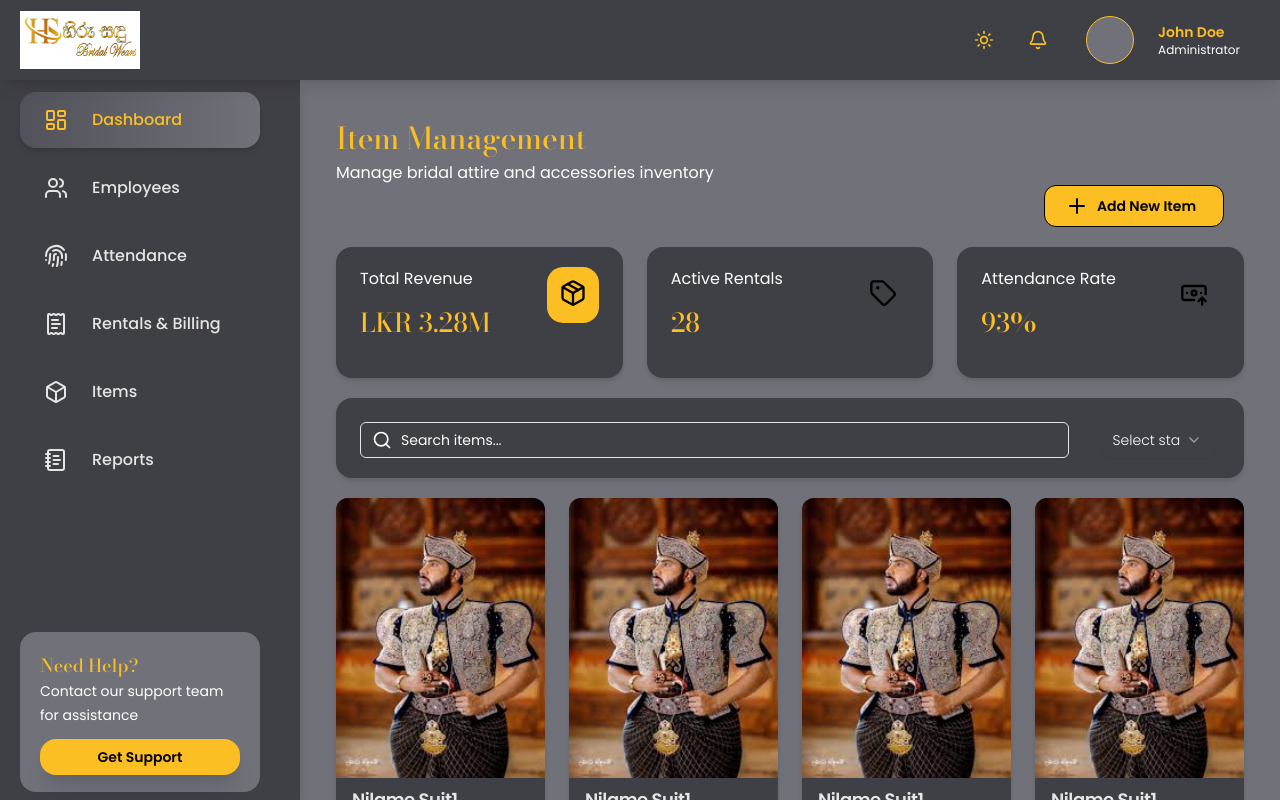
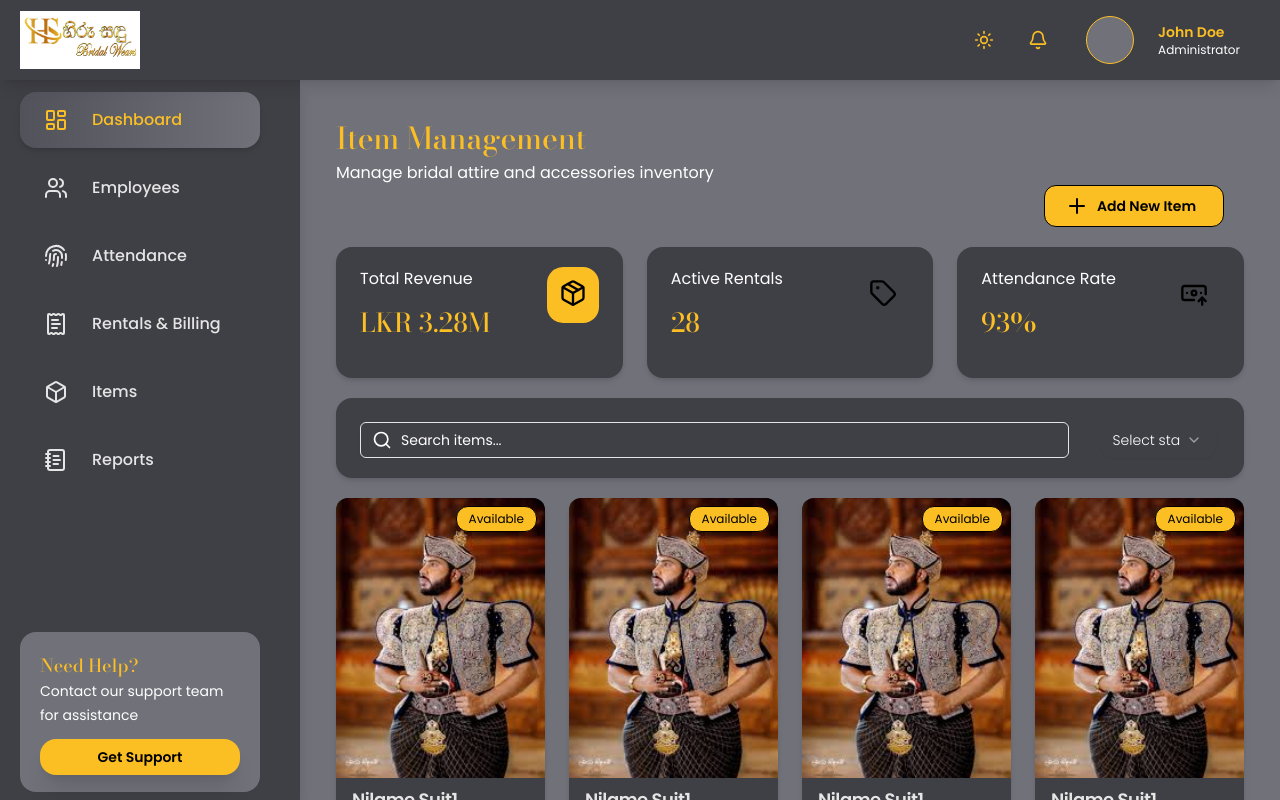
Before and after one commit to ZentroThread/Fabriq-frontend, a React (Vite) app: page /attire in a window 1280 px wide. Built offline with nearby package versions, Linux system fonts and the light colour scheme.

Commit message:
feat: wrap image in a div and add corner button to ItemCard

```diff
--- a/src/components/molecules/cards/item-card.tsx
+++ b/src/components/molecules/cards/item-card.tsx
@@ -19,8 +19,14 @@ export function ItemCard({
 }: ItemCardProps) {
   return (
     <Card className="w-auto overflow-hidden shadow-md bg-card rounded-xl ">
-      <img src={image} alt="attire" className="w-full h-70 object-cover" />
+      <div className="relative">
+        <img src={image} alt="attire" className="w-full h-70 object-cover" />
 
+        {/* Corner Button */}
+        <button className="absolute top-2 right-2 bg-support-button text-support-button-text border  px-3 py-1 rounded-xl text-xs shadow hover:opacity-90">
+          Available
+        </button>
+      </div>
       <CardHeader>
         <CardTitle className="text-lg pl-2 text-text-inactive ">
           {title}
```
